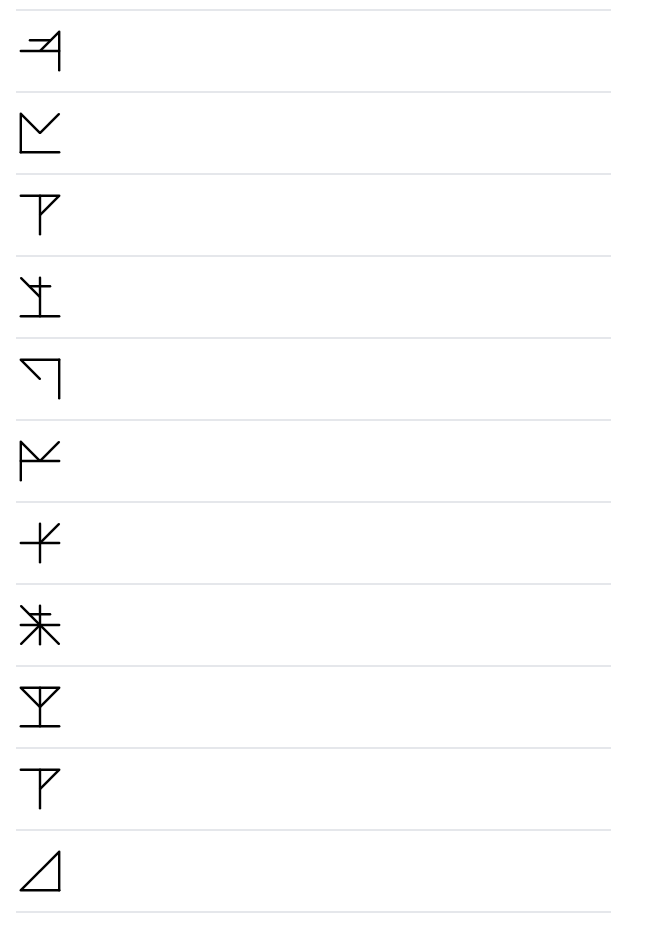
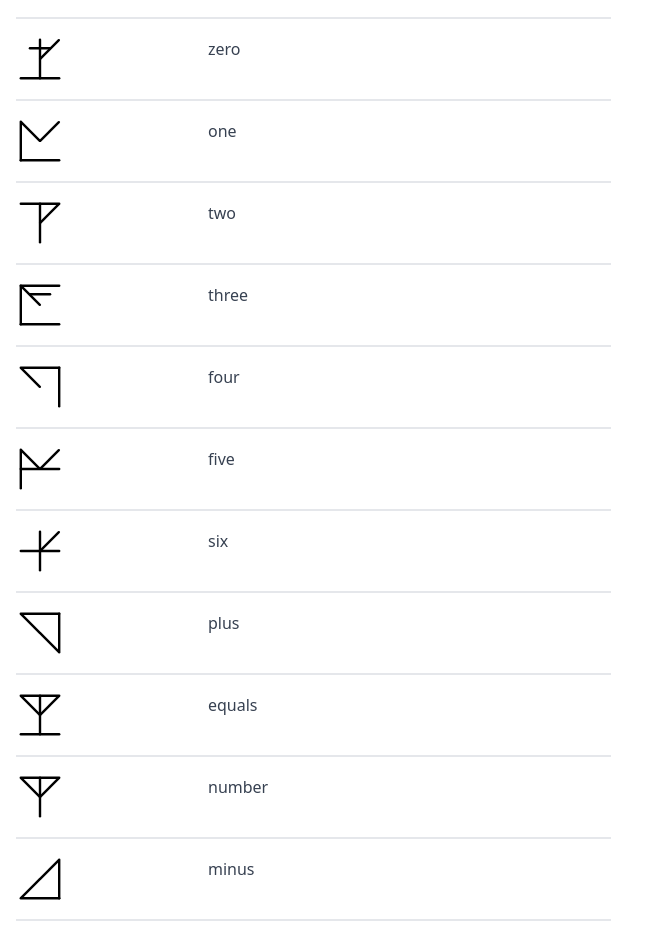
Before and after one commit to mendelbrot/tokui, a React (Create React App) app: page /words in a window 1280 px wide. Shown: the part 293-1230 px from the top of the page, without its empty margins (0-658 px from the left). Built offline with nearby package versions, Linux system fonts and the light colour scheme.

Commit message:
added a meaning column to words list

```diff
--- a/src/data/words.js
+++ b/src/data/words.js
@@ -22,7 +22,7 @@ const words = [
   },
   {
     id: 4,
-    written: 'ko',
+    written: 'lo',
     meanings: ['zero', 'none', 'empty', 'void'],
     tags: ['numbers'],
     tokipona: ['ala'],
@@ -43,7 +43,7 @@ const words = [
   },
   {
     id: 7,
-    written: 'le',
+    written: 'fe',
     meanings: ['three', 'triple', 'triad'],
     tags: ['numbers'],
     tokipona: [],
@@ -71,7 +71,7 @@ const words = [
   },
   {
     id: 11,
-    written: 'tea',
+    written: 'giu',
     meanings: ['plus', 'add', 'give', 'bring'],
     tags: ['numbers', 'tokipona'],
     tokipona: ['pana'],
@@ -85,7 +85,7 @@ const words = [
   },
   {
     id: 13,
-    written: 'nu',
+    written: 'na',
     meanings: ['number'],
     tags: ['numbers', 'tokipona'],
     tokipona: ['nanpa'],
@@ -93,7 +93,7 @@ const words = [
   {
     id: 14,
     written: 'yui',
-    meanings: ['subtract', 'remove', 'take away', 'omit', 'absent', 'ignore', 'loose'],
+    meanings: ['minus', 'subtract', 'remove', 'take away', 'omit', 'absent', 'ignore', 'loose'],
     tags: ['numbers', 'tokipona'],
     tokipona: ['weka'],
   },
--- a/src/pages/words.jsx
+++ b/src/pages/words.jsx
@@ -4,11 +4,22 @@ import words from '../data/words'
 
 function Words() {
   return (
-    <div className='prose max-w-prose'>
+    <div className='max-w-prose'>
       {words.map(w =>
         <div key={'w ' + w.written} className='flex py-2 sm:py-4 border-b-2 first:pt-0' >
           <Link to={`/words/${encodeURI(w.written)}`} >
-            <GlyphMulti letters={w.written} sizeClass='w-12 mr-1' />
+            <div className='flex'>
+              <div className='w-48'>
+                <GlyphMulti letters={w.written} sizeClass='w-12 mr-1' />
+              </div>
+              {w.meanings && w.meanings.length > 0 && (
+                <div className='prose w-36'>
+                  <p>{w.meanings[0]}</p>
+                </div>
+              )}
+
+            </div>
+
           </Link>
         </div>
       )}
```
